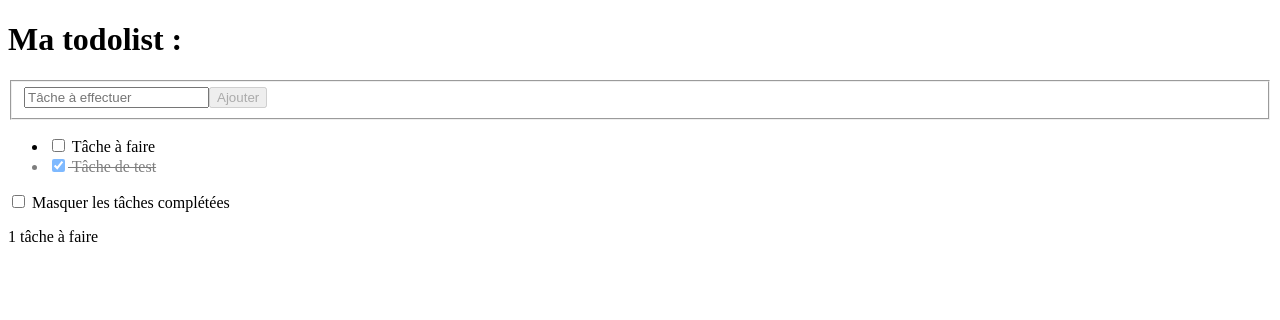
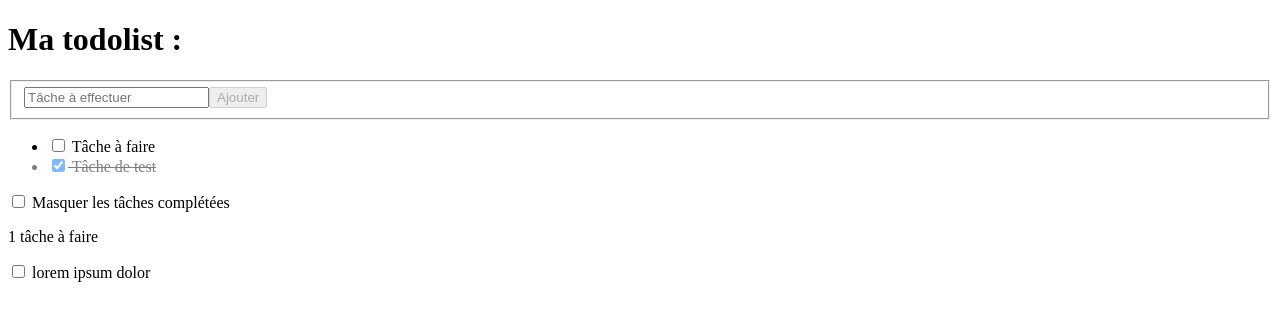
Before and after one commit to eljefe213/Grafikart_VUEJS, a Vue app: page / in a window 1280 px wide. Shown: the top 320 px of the page. Built offline with nearby package versions, Linux system fonts and the light colour scheme.

Commit message:
Add new Checkbox component

```diff
--- a/src/App.vue
+++ b/src/App.vue
@@ -23,11 +23,13 @@
     <p v-if="remainingTodos > 0">
       {{ remainingTodos}} tâche{{ remainingTodos > 1 ? 's' : ''}} à faire
     </p>
+    <checkbox/>
   </div>
 </template>
 
 <script setup>
 import {computed, ref} from "vue";
+import Checkbox from './Checkbox.vue'
 
 const newTodo = ref('')
 const hideCompleted = ref(false)
--- /dev/null
+++ b/src/Checkbox.vue
@@ -0,0 +1,9 @@
+<template>
+<label>
+  <input type="checkbox">
+  lorem ipsum dolor
+</label>
+</template>
+<script setup>
+
+</script>
```
